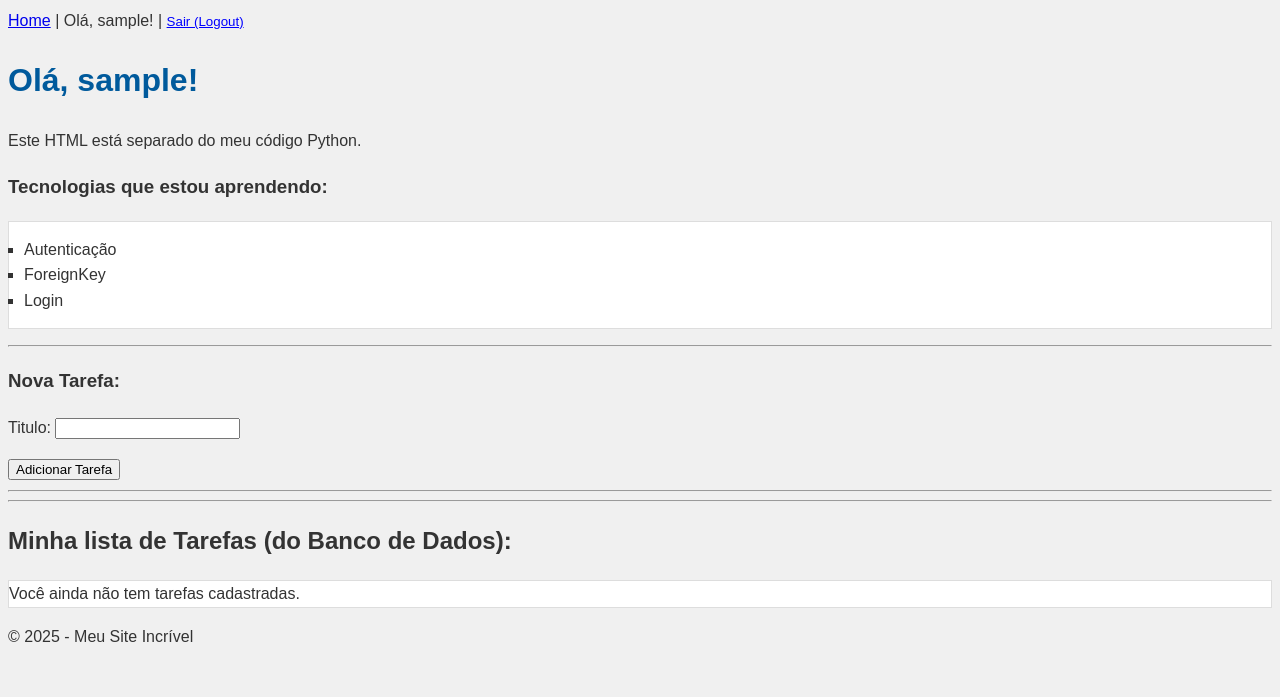
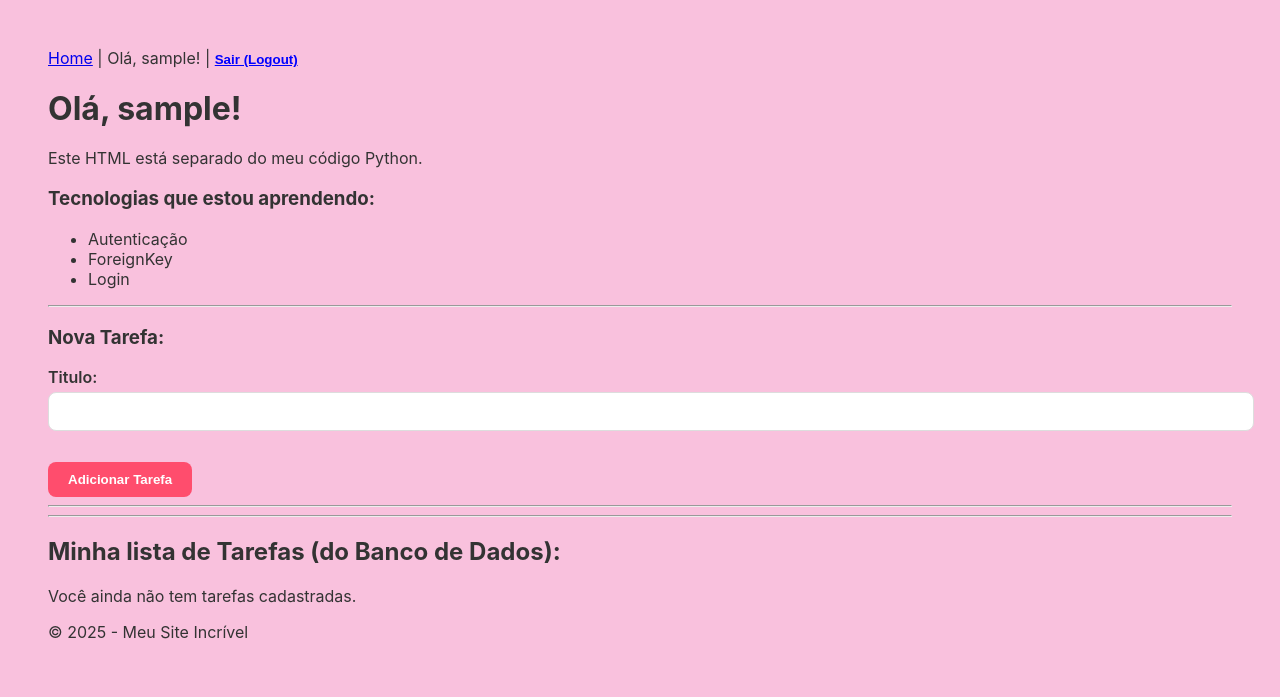
Before and after one commit to JherikaSilva/curso-python-django, a Django app: page /core/home/ in a window 1280 px wide. Shown: the top 697 px of the page. Run offline with Django 5.2, Linux system fonts and the light colour scheme; the visitor is signed in with stand-in values (Sample User, id 1); data that the repository does not hold is empty.

Commit message:
mudei cores da pagina

```diff
--- a/modulo04/static/css/style.css
+++ b/modulo04/static/css/style.css
@@ -1,17 +1,171 @@
 body {
-    font-family: Arial, sans-serif;
-    background-color: #f0f0f0;
+    font-family: "Inter", Arial, sans-serif;
+    background: #f9c1dd;
+    padding: 40px;
     color: #333;
-    line-height: 1.6;
 }
+
 h1 {
-    color: #005a9c; /* Um azul Django */
+    font-size: 32px;
+    font-weight: 700;
+    margin-bottom: 20px;
 }
-ul {
-    background-color: #fff;
+
+.container {
+    max-width: 900px;
+    margin: auto;
+}
+
+.card {
+    background: #fde4f0;
+    padding: 25px;
+    border-radius: 12px;
+    box-shadow: 0 4px 16px rgba(0,0,0,0.05);
+    margin-bottom: 30px;
+}
+
+.card h2 {
+    font-size: 22px;
+    margin-bottom: 15px;
+}
+
+label {
+    font-weight: 600;
+    margin-top: 10px;
+    display: block;
+}
+
+input, select {
+    width: 100%;
+    padding: 10px;
+    border-radius: 8px;
     border: 1px solid #ddd;
+    margin-top: 5px;
+    margin-bottom: 15px;
+    font-size: 15px;
+}
+
+button {
+    background: #ff4d6d;
+    border: none;
+    padding: 10px 20px;
+    color: #fff;
+    border-radius: 8px;
+    font-weight: 600;
+    cursor: pointer;
+    transition: 0.2s ease;
+}
+
+button:hover {
+    background: #ff4d6d;
+}
+
+.tarefa {
+    background: #ffb3d9;
     padding: 15px;
+    border-radius: 10px;
+    border-left: 5px solid #d63384;
+    margin-bottom: 15px;
+    box-shadow: 0 2px 8px rgba(0,0,0,0.05);
 }
-li {
-    list-style-type: square;
+
+.tarefa strong {
+    font-size: 16px;
 }
+
+.tarefa small {
+    color: #777;
+}
+
+.btn-delete {
+    background: #fa5252;
+    padding: 6px 12px;
+    border-radius: 6px;
+    font-size: 13px;
+    margin-right: 5px;
+}
+
+.btn-delete:hover {
+    background: #ff4d6d;
+}
+
+.btn-pendente {
+    background: #ffb84d;
+}
+
+.btn-pendente:hover {
+    background: #fab005;
+}
+
+.concluida {
+    border-left-color: #88e788;
+}
+
+.concluida strong {
+    color: #37b24d;
+}
+
+.btn {
+  padding: 8px 12px;
+  border: none;
+  border-radius: 5px;
+  cursor: pointer;
+  font-weight: bold;
+  color: #fff;
+}
+
+
+.btn-delete {
+  background-color: #e74c3c;
+}
+.btn-delete:hover {
+  background-color: #c0392b;
+}
+
+
+.btn-pendente {
+  background-color: #f1c40f;
+  color: #000;
+}
+.btn-pendente:hover {
+  background-color: #d4ac0d;
+}
+
+
+.btn-concluir {
+  background-color: #2ecc71;
+}
+.btn-concluir:hover {
+  background-color: #27ae60;
+}
+
+.status-concluida {
+  color: #2ecc71;
+  font-weight: bold;
+}
+
+.status-pendente {
+  color: #e4a100;
+  font-weight: bold;
+}
+
+.message {
+    padding: 12px;
+    border-radius: 6px;
+    margin-bottom: 15px;
+    font-weight: bold;
+}
+
+
+.message.success {
+    background: #d4edda;
+    border: 2px solid #a5d6a7;
+    color: #2e7d32;
+}
+
+
+.message.warning {
+    background: #fff3cd;
+    border: 2px solid #ffeeba;
+    color: #856404;
+}
```
